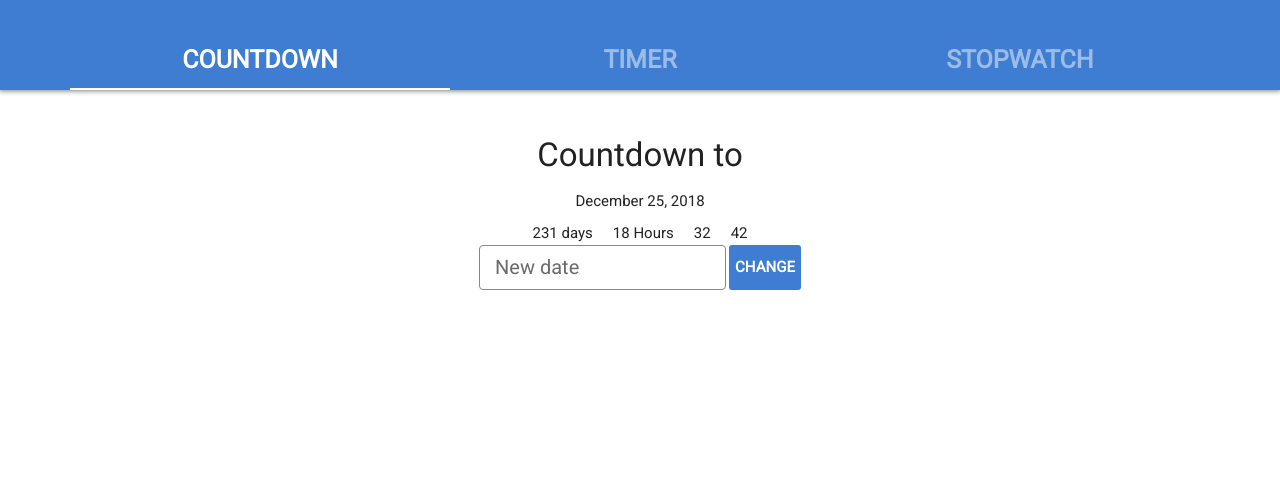
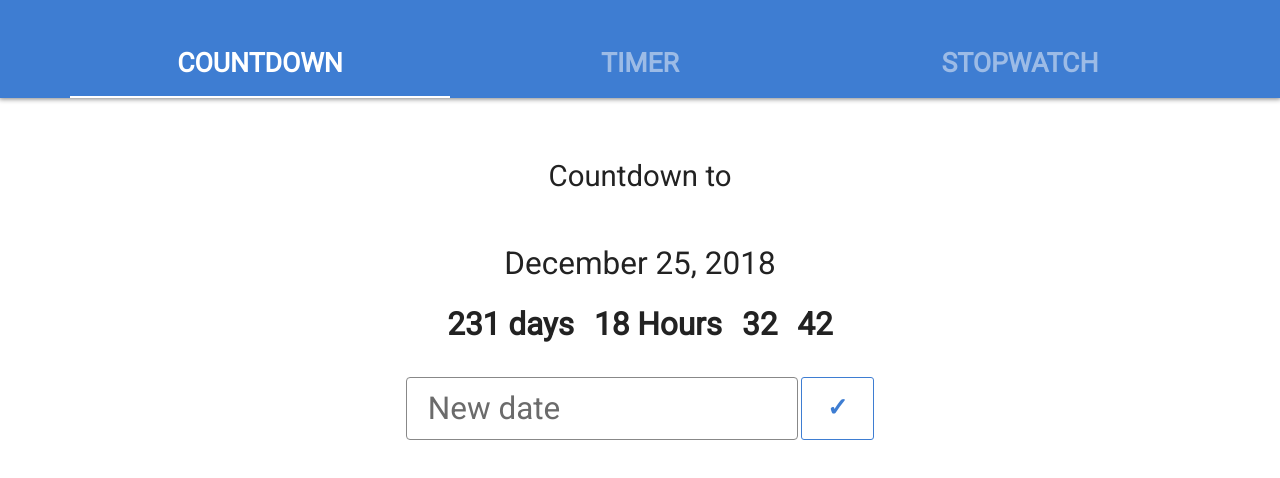
Before and after one commit to eriksonoliveira/Countdown-App, a React (Create React App) app: page / in a window 1280 px wide. Both pictures are taken after a click on the element "COUNTDOWN". Shown: the top 478 px of the page. Built offline with nearby package versions, Linux system fonts and the light colour scheme.

Commit message:
add lap list to stopwatch

```diff
--- a/src/App.css
+++ b/src/App.css
@@ -4,6 +4,7 @@ html {
   height: 100vh;
   overflow: hidden;
   font-family: "Roboto", sans-serif !important;
+  font-size: 14px;
 }
 
 button {
@@ -61,7 +62,7 @@ input[type="text"]:focus {
 
 .tabs {
   position: relative;
-  padding-top: 3rem;
+  padding-top: 2rem;
   background-color: #3e7dd2;
   box-shadow: 0px 0 5px 1px rgb(129, 129, 129);
 }
@@ -94,10 +95,10 @@ input[type="text"]:focus {
 .tab {
   width: 33.33%;
   display: inline-block;
-  height: 6rem;
-  line-height: 6rem;
+  height: 5rem;
+  line-height: 5rem;
   font-weight: 600;
-  font-size: 2.5rem;
+  font-size: 1.9rem;
   color: rgba(250, 250, 250, 0.5);
   transition: all 0.2s;
   cursor: pointer;
@@ -120,8 +121,12 @@ input[type="text"]:focus {
   font-size: 1.5rem;
 }
 
-.section-title {
-  font-size: 2.2em;
+.countdown-header {
+  font-size: 1.4em;
+}
+
+.countdown-date {
+  font-size: 1.5em;
 }
 
 .margin-top {
@@ -130,6 +135,15 @@ input[type="text"]:focus {
 
 .margin-right {
   margin-right: 0.5rem;
+}
+
+/* .clock {
+  font-size: 1.6em;
+} */
+.clock {
+  font-weight: bold;
+  font-size: 1.5em;
+  margin-bottom: 2rem;
 }
 
 .clock-days,
@@ -141,10 +155,18 @@ input[type="text"]:focus {
 }
 
 .deadline-input {
-  height: 4.5rem;
-  font-size: 2rem !important;
+  height: 2em;
+  font-size: 1.5em !important;
   padding-left: 1.5rem !important;
   margin-right: 3px;
+}
+
+.clock-btn {
+  font-size: 1.2em !important;
+  padding-left: 1em;
+  padding-right: 1em;
+  /* background-color: transparent;
+  color: #3e7dd2; */
 }
 
 .timer-input {
@@ -234,22 +256,50 @@ input[type="text"]:focus {
   font-size: 3.7rem !important;
 }
 
+.stopwatch button {
+  width: 140px;
+}
+
 .stopwatch-start,
 .stopwatch-reset {
   padding: 8px 35px !important;
 }
 
 .stopwatch-reset,
-.timer-cancel-btn {
+.timer-cancel-btn,
+.clock-btn {
   background-color: transparent;
   color: #3e7dd2;
   border: 1px solid #3e7dd2;
 }
 
 .stopwatch-reset:hover,
-.timer-cancel-btn:hover {
+.timer-cancel-btn:hover,
+.clock-btn:hover {
   background-color: rgba(62, 125, 210, 0.1);
   box-shadow: none;
+}
+
+.lap-list {
+  padding: 0 1rem 1rem 0;
+  max-height: 270px;
+  overflow: auto;
+}
+
+.lap {
+  list-style-type: none;
+  text-align: left;
+}
+
+.lap > * {
+  display: inline-block;
+  width: 33.3%;
+  text-align: left;
+}
+
+.lap-diff {
+  font-size: 0.9rem;
+  text-align: right;
 }
 
 /*On medium screens*/
@@ -269,8 +319,12 @@ input[type="text"]:focus {
     font-size: 10px;
   }
 
+  .tabs {
+    padding-top: 1rem;
+  }
+
   .tab {
-    font-size: 1.5rem;
+    font-size: 1.3rem;
   }
 
   button {
@@ -278,18 +332,14 @@ input[type="text"]:focus {
   }
 
   .section-title {
-    font-size: 2.5rem;
-  }
-
-  .clock {
-    font-size: 2.3rem;
-    margin-bottom: 2rem;
+    font-size: 1.5em;
   }
 
   .deadline-input {
     height: 3.4rem;
     font-size: 1.7rem !important;
-    max-width: 75%;
+    max-width: 100%;
+    width: 17em;
   }
 
   .timer-input {
@@ -301,11 +351,20 @@ input[type="text"]:focus {
   .timer-clock-text {
     font-size: 3.6rem !important;
   }
+
+  .lap-list {
+    max-height: 170px;
+  }
 }
 
 @media only screen and (max-height: 400px) {
   html,
   body {
-    height: 130vh;
+    height: 150vh;
+    overflow: auto;
+  }
+
+  .tabs {
+    padding-top: 1rem;
   }
 }
--- a/src/components/Clock/ClockForm.jsx
+++ b/src/components/Clock/ClockForm.jsx
@@ -15,7 +15,7 @@ const ClockForm = props => {
         type="button"
         onClick={() => props.handleChangeDeadline()}
       >
-        CHANGE
+        &#10003;
       </button>
     </form>
   );
--- a/src/components/Clock/index.jsx
+++ b/src/components/Clock/index.jsx
@@ -54,8 +54,8 @@ class Clock extends Component {
   render() {
     return (
       <div id="countdown" className="countdown content-inner mt-3">
-        <p className="section-title">Countdown to</p>
-        <p>{this.props.deadline}</p>
+        <p className="countdown-header">Countdown to</p>
+        <p className="countdown-date mt-5">{this.props.deadline}</p>
         <div className="clock">
           <span className="clock-days">
             {this.leading0(this.state.days)} days
--- /dev/null
+++ b/src/components/Stopwatch/LapsList.jsx
@@ -0,0 +1,31 @@
+import React, { PureComponent } from "react";
+
+class LapsList extends PureComponent {
+  render() {
+    return (
+      <ul className="lap-list mt-4">
+        {this.props.laps.map(lap => {
+          const time = this.props.getFormattedTime(lap.totalTime);
+          const timeDiff = this.props.getFormattedTime(lap.diff);
+          return (
+            <li key={lap.totalTime} className="lap">
+              <span className="lap-index">{lap.lapNumber} </span>
+              <span className="lap-total-time">
+                {this.props.addLeading0(time.minutes)}:
+                {this.props.addLeading0(time.seconds)}.
+                <small>{time.deciseconds}</small>
+              </span>
+              <span className="lap-diff">
+                {this.props.addLeading0(timeDiff.minutes)}:
+                {this.props.addLeading0(timeDiff.seconds)}.
+                {timeDiff.deciseconds}
+              </span>
+            </li>
+          );
+        })}
+      </ul>
+    );
+  }
+}
+
+export default LapsList;
--- a/src/components/Stopwatch/TimeElapsed.jsx
+++ b/src/components/Stopwatch/TimeElapsed.jsx
@@ -1,21 +1,13 @@
 import React, { Component } from "react";
 
 class TimeElapsed extends Component {
-  leading0(num) {
-    return num < 10 ? "0" + num : num;
-  }
-
   render() {
-    const sec = this.props.timeElapsed / 1000;
-
-    const minutes = Math.floor(sec / 60).toString();
-    const seconds = Math.floor(sec % 60).toString();
-    const deciseconds = (sec % 1).toFixed(3).substring(2);
+    const time = this.props.getFormattedTime(this.props.timeElapsed);
 
     return (
       <div className="stopwatch-time">
-        {this.leading0(minutes)}:{this.leading0(seconds)}.
-        <small className="stopwatch-time-small">{deciseconds}</small>
+        {this.props.addLeading0(time.minutes)}:
+        {this.props.addLeading0(time.seconds)}.<small>{time.deciseconds}</small>
       </div>
     );
   }
--- a/src/components/Stopwatch/index.jsx
+++ b/src/components/Stopwatch/index.jsx
@@ -1,5 +1,6 @@
 import React, { Component } from "react";
 import TimeElapsed from "./TimeElapsed";
+import LapsList from "./LapsList";
 
 import "../../App.css";
 
@@ -9,13 +10,17 @@ class Stopwatch extends Component {
 
     this.state = {
       t: 0,
-      buttonLabel: "START"
+      buttonLabel: "START",
+      prevLap: 0,
+      laps: []
     };
 
+    this.lapCount = 0;
     this.timer = null;
     this.handleClickStartStop = this.handleClickStartStop.bind(this);
     this.handleClickReset = this.handleClickReset.bind(this);
     this.update = this.update.bind(this);
+    this.addLap = this.addLap.bind(this);
   }
 
   componentWillUnmount() {
@@ -49,6 +54,15 @@ class Stopwatch extends Component {
     });
   }
 
+  getFormattedTime(timeElapsed) {
+    const sec = timeElapsed / 1000;
+    const minutes = Math.floor(sec / 60).toString();
+    const seconds = Math.floor(sec % 60).toString();
+    const deciseconds = (sec % 1).toFixed(3).substring(2);
+
+    return { deciseconds, seconds, minutes };
+  }
+
   handleClickReset() {
     if (this.timer != null) {
       // stop this.timer
@@ -59,27 +73,64 @@ class Stopwatch extends Component {
     this.setState(state => {
       return {
         t: 0,
-        buttonLabel: "START"
+        buttonLabel: "START",
+        laps: []
       };
     });
+  }
+
+  addLap() {
+    this.setState(prevState => {
+      const lapDiff = prevState.t - prevState.prevLap;
+      return {
+        laps: [
+          { lapNumber: this.lapCount, totalTime: prevState.t, diff: lapDiff }
+        ].concat(prevState.laps),
+        prevLap: prevState.t
+      };
+    });
+
+    this.lapCount++;
+  }
+
+  addLeading0(num) {
+    return num < 10 ? "0" + num : num;
   }
 
   render() {
     return (
       <div key="stopwatch" className="stopwatch mt-3">
-        <TimeElapsed timeElapsed={this.state.t} />
+        <TimeElapsed
+          timeElapsed={this.state.t}
+          getFormattedTime={this.getFormattedTime}
+          addLeading0={this.addLeading0}
+        />
         <button
           className="margin-right stopwatch-btn stopwatch-start"
           onClick={this.handleClickStartStop}
         >
           {this.state.buttonLabel}
         </button>
+        {this.state.buttonLabel === "STOP" ? (
+          <button
+            className="timer-btn stopwatch-btn stopwatch-reset"
+            onClick={this.addLap}
+          >
+            LAP
+          </button>
+        ) : (
           <button
             className="timer-btn stopwatch-btn stopwatch-reset"
             onClick={this.handleClickReset}
           >
             RESET
           </button>
+        )}
+        <LapsList
+          laps={this.state.laps}
+          getFormattedTime={this.getFormattedTime}
+          addLeading0={this.addLeading0}
+        />
       </div>
     );
   }
```
Lines whose indentation alone changed are shown as unchanged.
